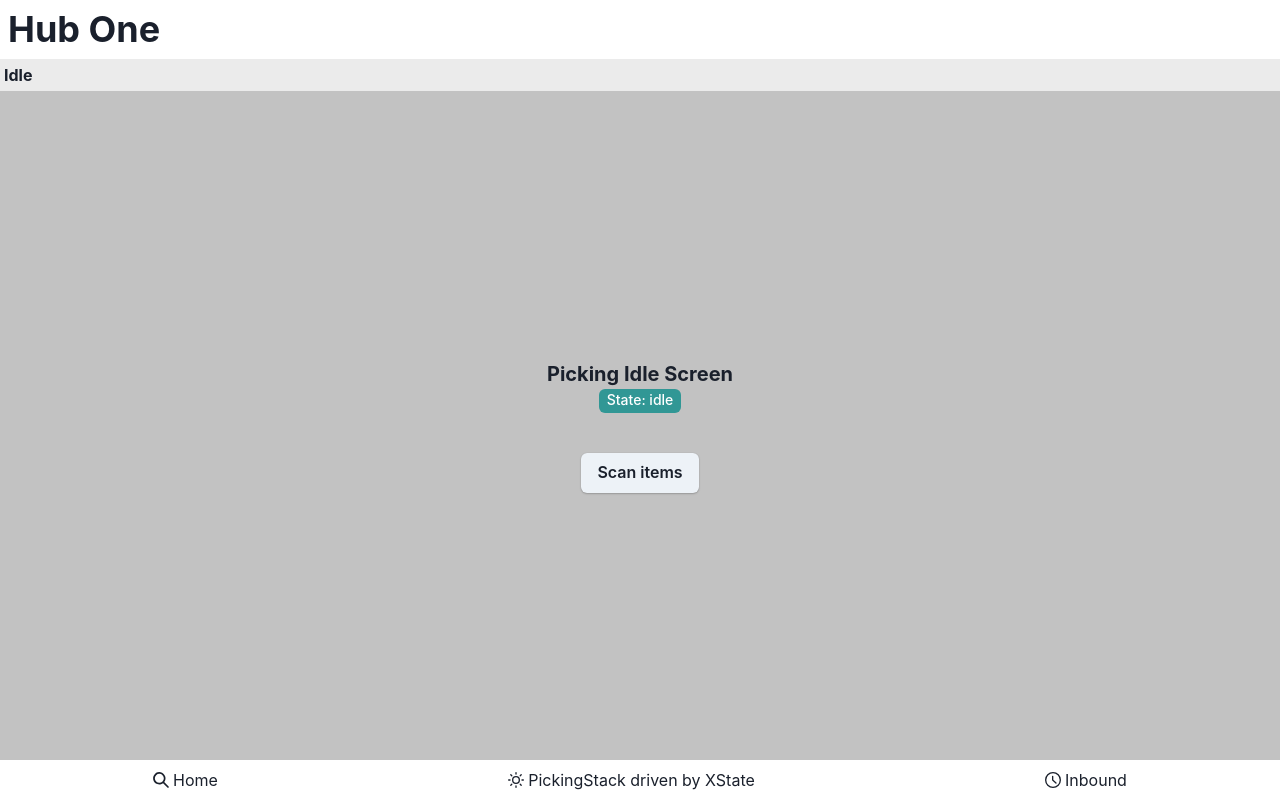
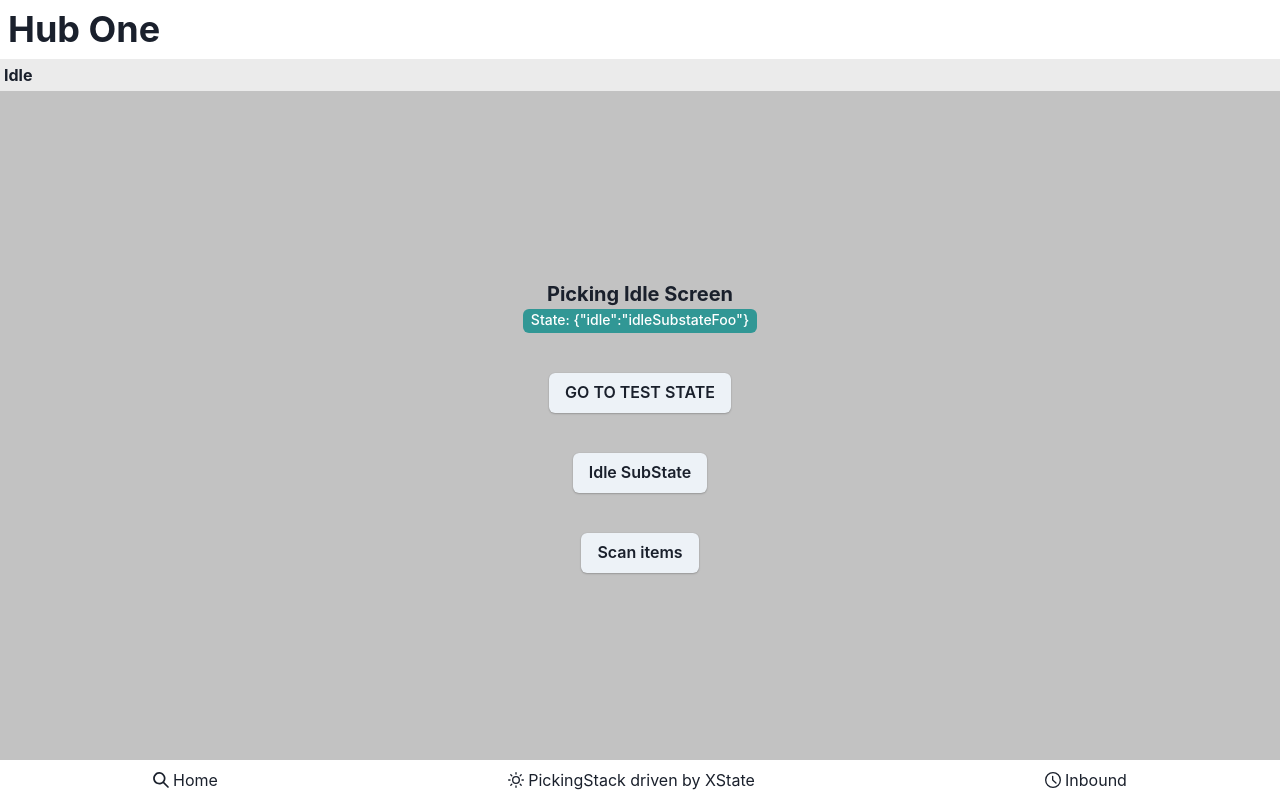
Before and after one commit to devaublanc/xstate-react-router, a React (Vite) app: page /picking in a window 1280 px wide. Built offline with nearby package versions, Linux system fonts and the light colour scheme.

Commit message:
sync react router with nested states

```diff
--- a/src/flows/picking/components/Info.tsx
+++ b/src/flows/picking/components/Info.tsx
@@ -4,7 +4,9 @@ import { usePickingService } from "../machines/XstatePickingMachineProvider";
 
 export function Info() {
   const pickingService = usePickingService();
-  const stateValue = useSelector(pickingService, state => state.value);
+  const stateValue = useSelector(pickingService, state =>
+    JSON.stringify(state.value)
+  );
   return (
     <Tag variant={"solid"} colorScheme="teal">
       State: {stateValue.toString()}
--- a/src/flows/picking/machines/XstatePickingMachineProvider.tsx
+++ b/src/flows/picking/machines/XstatePickingMachineProvider.tsx
@@ -29,8 +29,14 @@ export function XStatePickingProvider({
     },
     state => {
       // synchonize react router with Xstate
+      const hasNestedSubstate = Object.keys(state.value)[0] === "0";
+      const metaKey = hasNestedSubstate
+        ? state.value
+        : Object.keys(state.value)[0];
+
       const routeFromXState: string | undefined =
-        state.meta[`${PICKING_MACHINE_ID}.${state.value}`]?.route;
+        state.meta[`${PICKING_MACHINE_ID}.${metaKey}`]?.route;
+
       if (routeFromXState && routeFromXState !== location.pathname) {
         navigate(routeFromXState);
       }
--- a/src/flows/picking/machines/pickingMachine.ts
+++ b/src/flows/picking/machines/pickingMachine.ts
@@ -29,6 +29,10 @@ export const pickingMachine = createMachine(
     initial: "idle",
     states: {
       idle: {
+        initial: "idleSubstateFoo",
+        states: {
+          idleSubstateFoo: {},
+        },
         meta: {
           route: routes.picking.idle,
         },
@@ -36,7 +40,20 @@ export const pickingMachine = createMachine(
           GO_TO_SCAN_ITEMS: {
             target: "scanningItems",
           },
+          GO_TO_IDLE_SUBSTATE: {
+            target: "idle.idleSubstateFoo",
+          },
+          GO_TO_TEST: {
+            target: "test",
+          },
           GO_BACK: {},
+        },
+      },
+      test: {
+        on: {
+          EXIT: {
+            target: "idle",
+          },
         },
       },
       scanningItems: {
--- a/src/flows/picking/screens/PickingIdleScreen.tsx
+++ b/src/flows/picking/screens/PickingIdleScreen.tsx
@@ -15,6 +15,18 @@ export default function PickingIdleScreen() {
       <Info />
       <Button
         mt="10"
+        onClick={() => pickingService.send({ type: "GO_TO_TEST" })}
+      >
+        GO TO TEST STATE
+      </Button>
+      <Button
+        mt="10"
+        onClick={() => pickingService.send({ type: "GO_TO_IDLE_SUBSTATE" })}
+      >
+        Idle SubState
+      </Button>
+      <Button
+        mt="10"
         onClick={() => pickingService.send({ type: "GO_TO_SCAN_ITEMS" })}
       >
         Scan items
```
Also changed, not shown: src/flows/picking/machines/pickingMachine.typegen.ts (+7 -1 lines).
